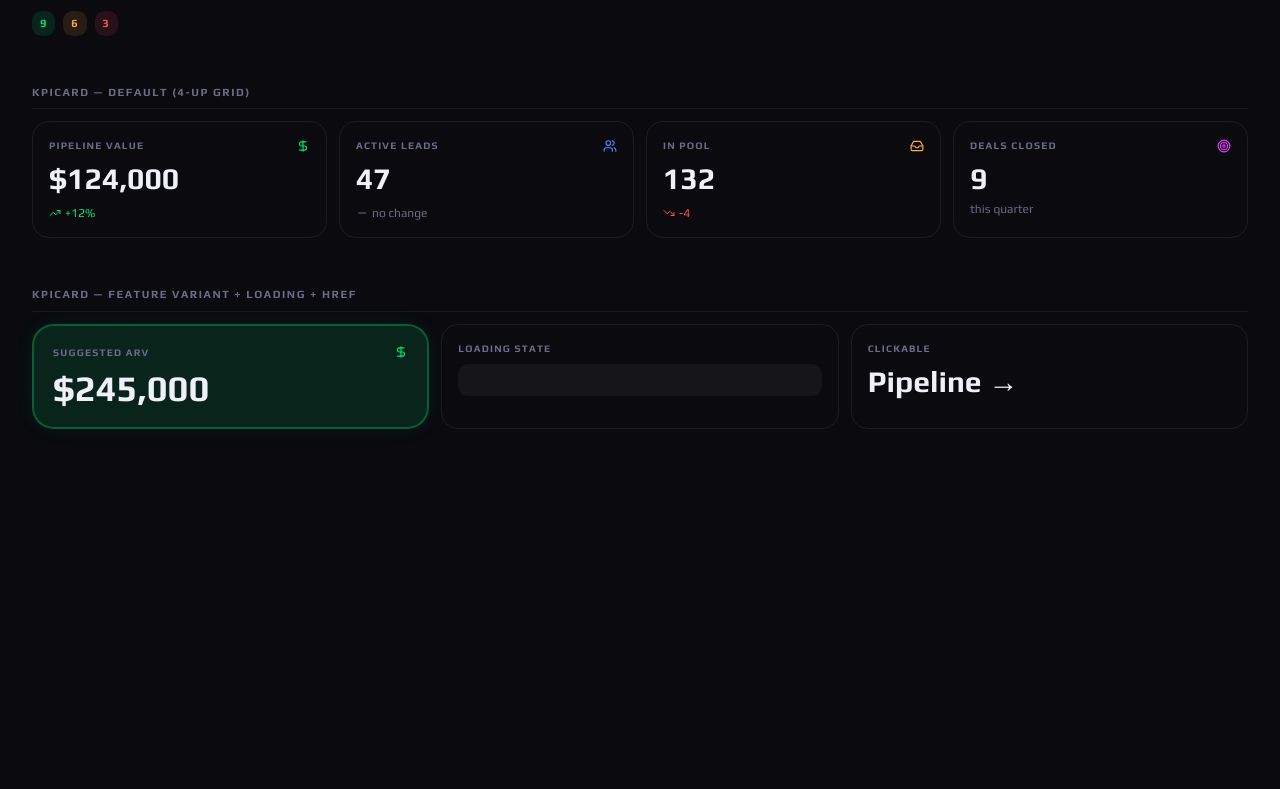
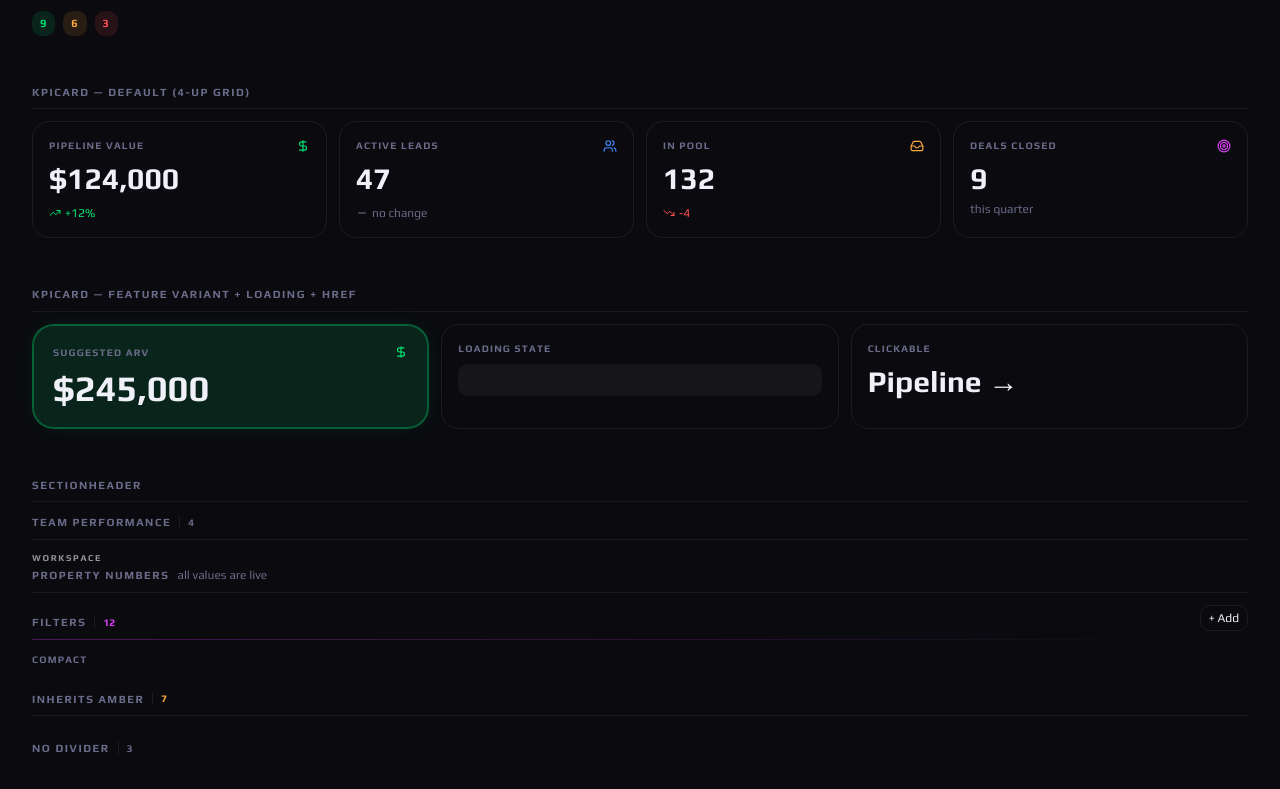
Before and after one commit to lawnmower321/invicta-ai, a Next.js app: page /dev/components in a window 1280 px wide. Shown: the part 642-1431 px from the top of the page. Before the commit the page ends 1103 px from the top, so only its background shows below. Built offline with nearby package versions, Linux system fonts and the light colour scheme.

Commit message:
feat(invicta): SectionHeader with eyebrow, count, action slot, --page-accent inherit

```diff
--- a/app/dev/components/page.tsx
+++ b/app/dev/components/page.tsx
@@ -8,6 +8,7 @@ import { SpreadBadge } from "@/components/invicta/badges/SpreadBadge"
 import { ScoreBadge } from "@/components/invicta/badges/ScoreBadge"
 import { Radio, DollarSign, Users, Inbox, Target } from "lucide-react"
 import { KpiCard, KpiGrid } from "@/components/invicta/KpiCard"
+import { SectionHeader } from "@/components/invicta/SectionHeader"
 
 export default function DevComponentsPage() {
   if (process.env.NODE_ENV === "production") notFound()
@@ -129,6 +130,26 @@ export default function DevComponentsPage() {
             <KpiCard label="Clickable" value={"Pipeline →"} accent="blue" href="/pipeline" />
           </KpiGrid>
         </section>
+        <section>
+          <h2 className="text-[11px] font-bold uppercase tracking-[0.14em] text-muted-foreground pb-2 mb-3 border-b border-white/[0.06]">
+            SectionHeader
+          </h2>
+          <div className="space-y-6">
+            <SectionHeader title="Team Performance" count={4} />
+            <SectionHeader title="Property Numbers" eyebrow="Workspace" hint="all values are live" />
+            <SectionHeader
+              title="Filters"
+              count={12}
+              accent="purple"
+              action={<button className="text-xs px-2 py-1 rounded-md border border-white/[0.08]">+ Add</button>}
+            />
+            <SectionHeader title="Compact" size="sm" />
+            <div style={{ "--page-accent": "var(--invicta-amber)" } as React.CSSProperties}>
+              <SectionHeader title="Inherits Amber" count={7} />
+            </div>
+            <SectionHeader title="No Divider" count={3} divider={false} />
+          </div>
+        </section>
       </main>
     </div>
   )
--- /dev/null
+++ b/components/invicta/SectionHeader.tsx
@@ -0,0 +1,100 @@
+import { cn } from "@/lib/utils"
+import { accent as accentToken } from "./tokens"
+import type { AccentColor } from "./types"
+
+type SectionHeaderProps = {
+  title: string
+  eyebrow?: string
+  hint?: string
+  count?: number
+  accent?: AccentColor
+  action?: React.ReactNode
+  divider?: boolean
+  size?: "sm" | "md"
+}
+
+export function SectionHeader({
+  title,
+  eyebrow,
+  hint,
+  count,
+  accent: accentProp,
+  action,
+  divider,
+  size = "md",
+}: SectionHeaderProps) {
+  // Inheritance: when accentProp is omitted, derive from var(--page-accent).
+  // When explicitly set (including "neutral"), local prop wins.
+  const inherit = accentProp === undefined
+  const tok = inherit ? null : accentToken(accentProp)
+
+  const accentFg = inherit ? "var(--page-accent, var(--muted-foreground))" : tok!.fg
+  const accentBorderColor = inherit
+    ? "var(--page-accent, rgb(255 255 255 / 0.30))"
+    : tok!.border
+
+  // Accent-tinted gradient divider only applies when an explicit non-neutral accent is set.
+  // Inherited accents and explicit 'neutral' fall back to the solid neutral divider.
+  const useGradientDivider = !inherit && accentProp !== "neutral"
+
+  const isMd = size === "md"
+  const showDivider = divider ?? isMd
+
+  return (
+    <div
+      className={cn(
+        "flex items-end justify-between gap-3",
+        showDivider && "pb-2 mb-3 border-b",
+        showDivider && !useGradientDivider && "border-white/[0.06]"
+      )}
+      style={
+        showDivider && useGradientDivider
+          ? {
+              borderImageSlice: 1,
+              borderImageSource: `linear-gradient(to right, ${accentBorderColor}, transparent)`,
+            }
+          : undefined
+      }
+    >
+      <div className="min-w-0 flex-1">
+        {eyebrow && (
+          <div className="text-[9px] tracking-[0.18em] opacity-60 uppercase font-bold mb-0.5">
+            {eyebrow}
+          </div>
+        )}
+        <div className="flex items-center gap-2 min-w-0">
+          <h2
+            className={cn(
+              "font-bold uppercase truncate text-muted-foreground",
+              isMd ? "text-[11px] tracking-[0.14em]" : "text-[10px] tracking-[0.12em]"
+            )}
+          >
+            {title}
+          </h2>
+          {count !== undefined && isMd && (
+            <>
+              <span
+                className="border-l border-white/[0.08] h-3 inline-block"
+                aria-hidden="true"
+              />
+              <span
+                className="text-[10px] font-bold tabular-nums uppercase"
+                style={{ color: accentFg }}
+              >
+                {count}
+              </span>
+            </>
+          )}
+          {hint && (
+            <span className="text-xs text-muted-foreground truncate">{hint}</span>
+          )}
+        </div>
+      </div>
+      {action && (
+        <div className="shrink-0 max-w-[50%] md:max-w-none flex items-center gap-2">
+          {action}
+        </div>
+      )}
+    </div>
+  )
+}
```
